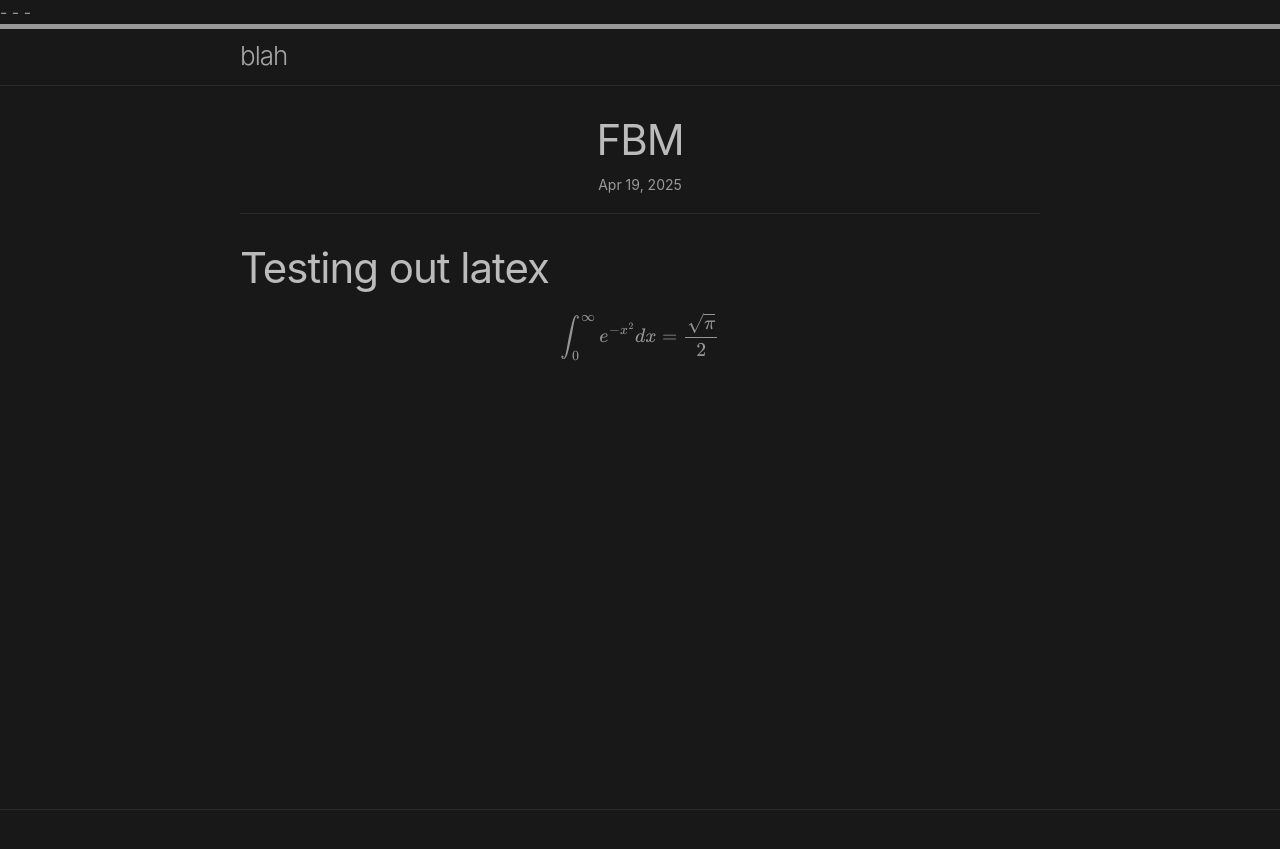
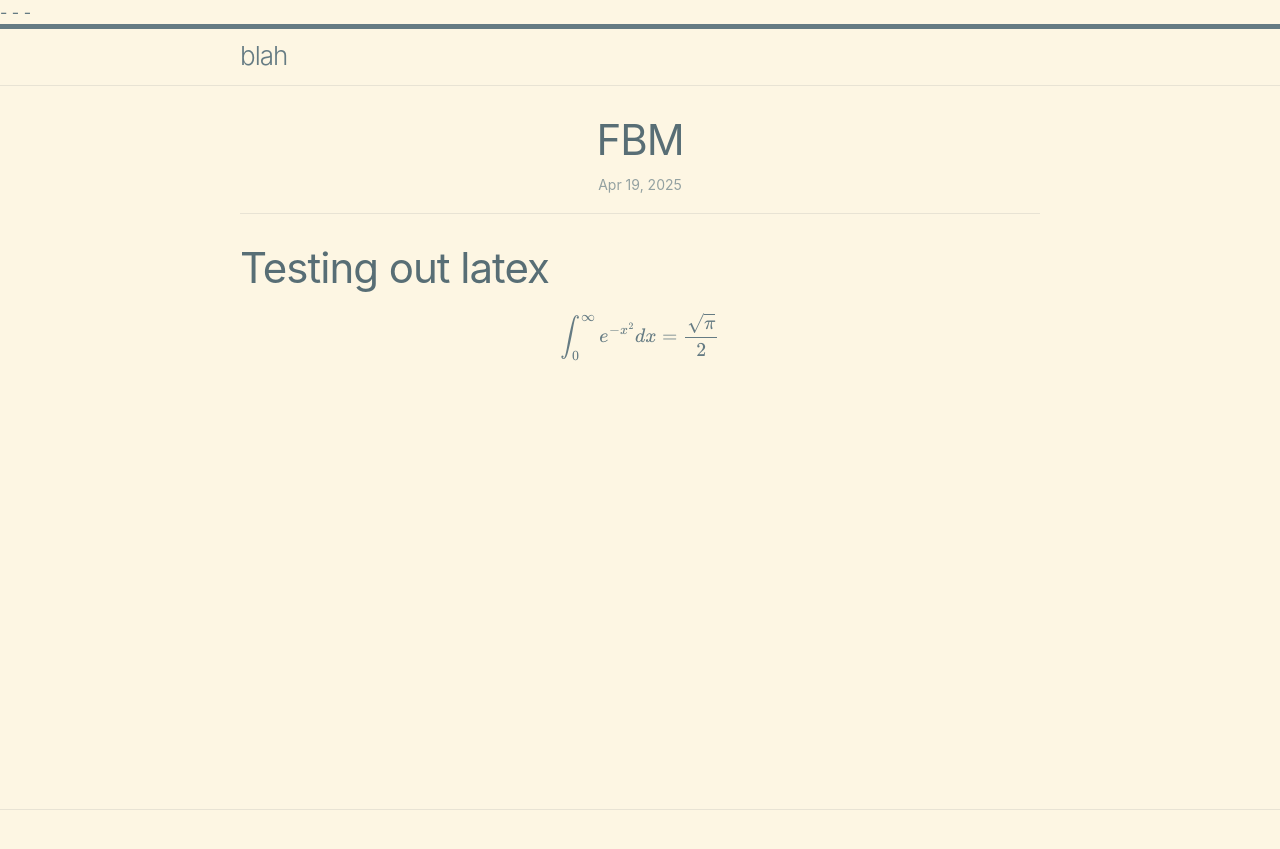
Before and after one commit to alecheckert/blah, a Jekyll site: the page built from _posts/2025-04-19-fbm.md, in a window 1280 px wide. Shown: the top 849 px of the page. Built offline with Jekyll 4.4.1, drawn with Linux system fonts in a browser that asks for light colours; our own code applies the rules of GitHub Pages for plain Markdown files.

Commit message:
solarized?

```diff
--- a/_config.yml
+++ b/_config.yml
@@ -1,3 +1,3 @@
 theme: minima
 minima:
-  skin: dark
+  skin: solarized
```
